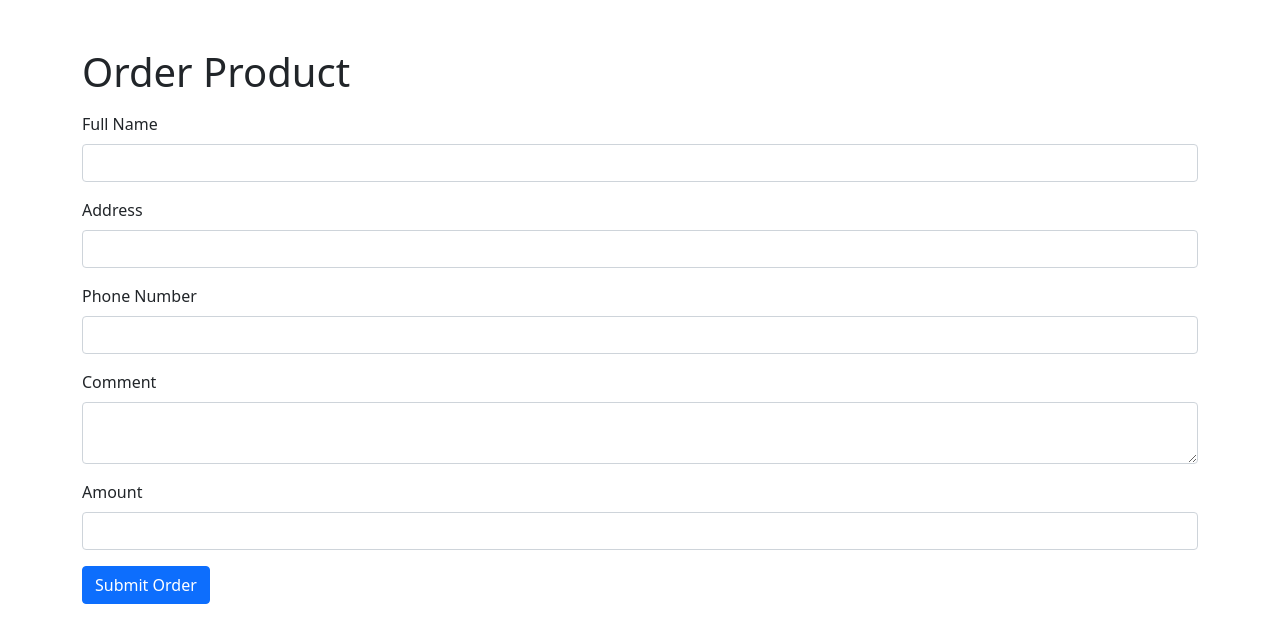
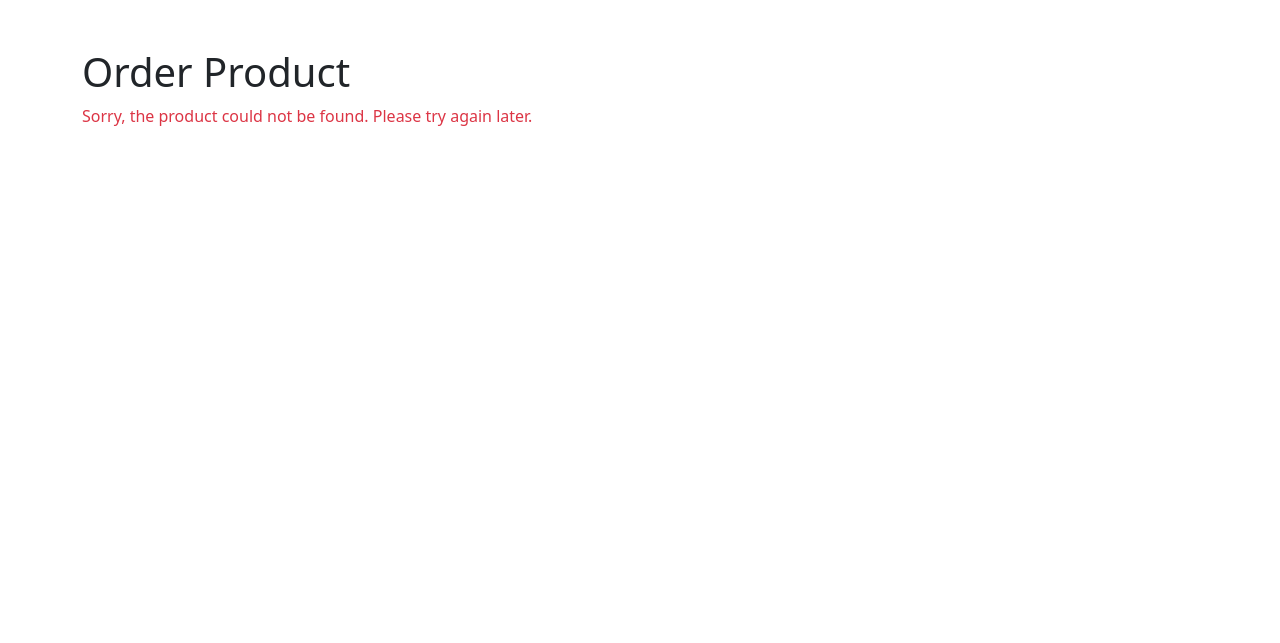
Before and after one commit to Esubaalew/apiOrderBot, a Django app: template templates/webapp_form.html in a window 1280 px wide. Shown: the top 643 px of the page. Run offline with Django 5.2, Linux system fonts and the light colour scheme; the template is opened without the code that fills it, so the values that code supplies are empty; some libraries are stand-ins or nearby versions.

Commit message:
mod web app

```diff
--- a/bot.py
+++ b/bot.py
@@ -9,7 +9,7 @@ async def start(update, context: ContextTypes.DEFAULT_TYPE):
     product_id = 1  # Example product ID (this should be dynamic for each product)
 
     # Create the WebApp URL with the product_id as a query parameter
-    webapp_url = f"https://apiorderbot.onrender.com/weapp/{product_id}/"
+    webapp_url = f"https://apiorderbot.onrender.com/api/webapp/?product_id={product_id}"
 
     # Create a button to launch the WebApp
     keyboard = [
--- a/templates/webapp_form.html
+++ b/templates/webapp_form.html
@@ -9,9 +9,12 @@
 <body>
     <div class="container mt-5">
         <h1>Order Product</h1>
-        <p id="productDetails"></p>
+        <div id="productSection">
+            <p id="productDetails"></p>
+        </div>
 
-        <form id="orderForm">
+        <!-- Order form will only show when the product is found -->
+        <form id="orderForm" style="display: none;">
             <div class="mb-3">
                 <label for="fullName" class="form-label">Full Name</label>
                 <input type="text" class="form-control" id="fullName" required>
@@ -48,16 +51,30 @@
 
         // Fetch product details from the WebApp endpoint
         fetch(`https://apiorderbot.onrender.com/api/webapp/?product_id=${productId}`)
-            .then(response => response.json())
+            .then(response => {
+                if (!response.ok) {
+                    throw new Error('Product not found');  // Trigger an error if the product is not found
+                }
+                return response.json();
+            })
             .then(product => {
+                // Display the product details
                 document.getElementById('productDetails').innerHTML = `
                     <img src="${product.image}" alt="${product.name}" class="img-fluid">
                     <h2>${product.name}</h2>
                     <p>${product.description}</p>
                     <p><strong>Price:</strong> $${product.price}</p>
                 `;
+
+                // Show the order form only after the product details are successfully loaded
+                document.getElementById('orderForm').style.display = 'block';
             })
-            .catch(error => console.error('Error fetching product details:', error));
+            .catch(error => {
+                // If an error occurs (e.g., product not found), show an error message
+                document.getElementById('productSection').innerHTML = `
+                    <p class="text-danger">Sorry, the product could not be found. Please try again later.</p>
+                `;
+            });
 
         // Handle form submission
         document.getElementById('orderForm').addEventListener('submit', function(event) {
```
